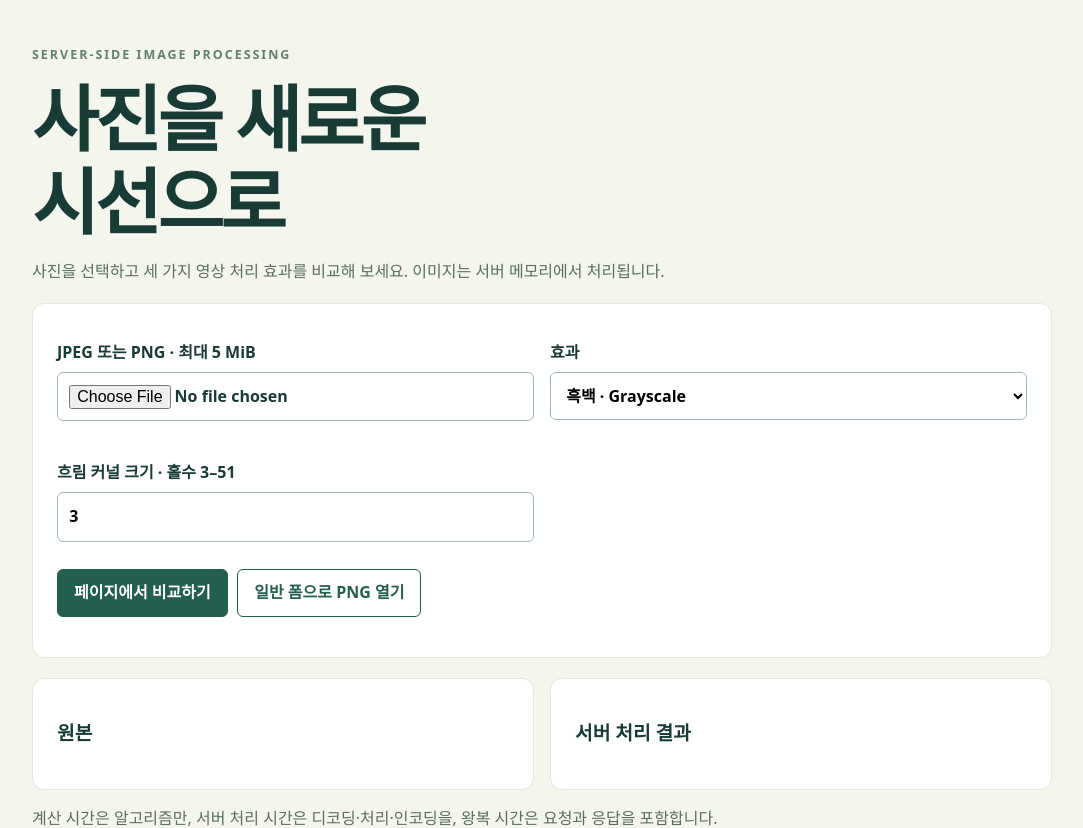
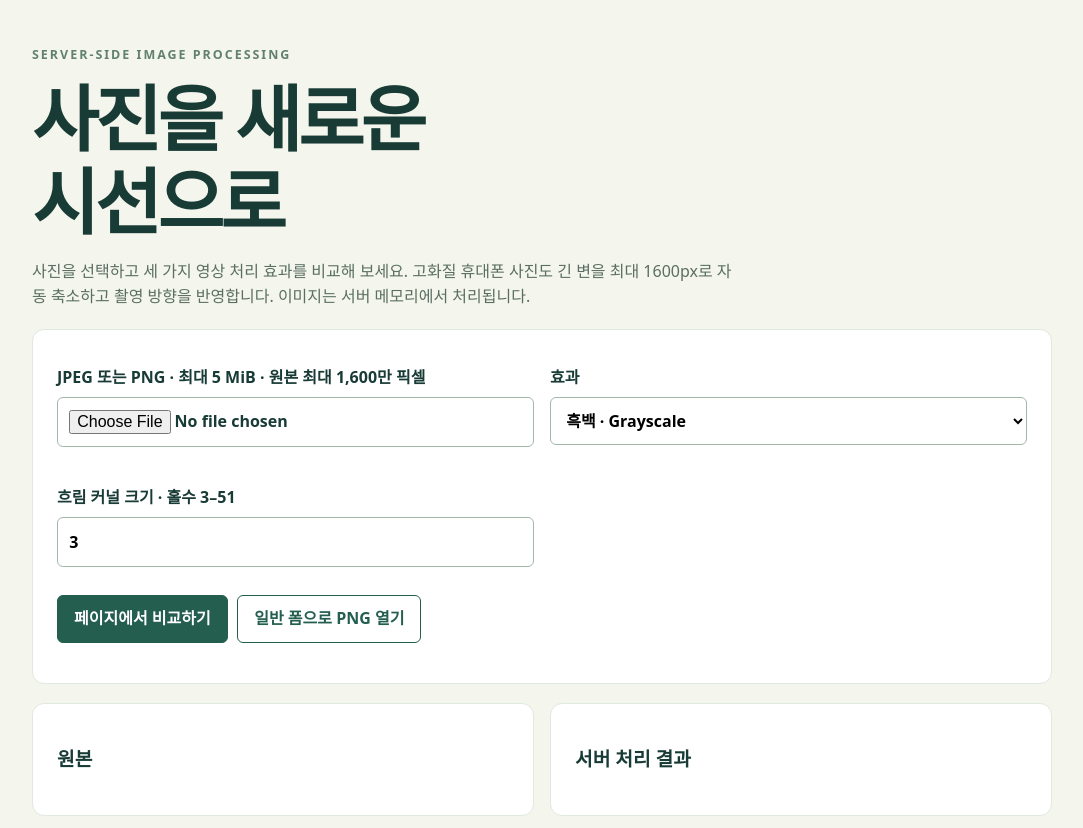
Before and after one commit to qqll211206-ai/web-programming-week4-7, a Flask app: page / in a window 1280 px wide. Shown: the part 62-890 px from the top of the page, without its empty margins (98-1181 px from the left). Run offline with Flask 3, Linux system fonts and the light colour scheme.

Commit message:
Update index.html

```diff
--- a/week6/templates/index.html
+++ b/week6/templates/index.html
@@ -1,4 +1,4 @@
 <!doctype html><html lang="ko"><head><meta charset="utf-8"><meta name="viewport" content="width=device-width,initial-scale=1"><title>캠퍼스 이미지 실험실</title><link rel="icon" href="data:,"><link rel="stylesheet" href="{{ url_for('static', filename='style.css') }}"></head>
-<body><header><span>CAMPUS LAB · 06</span></header><main><p class="eyebrow">SERVER-SIDE IMAGE PROCESSING</p><h1>사진을 새로운<br>시선으로</h1><p class="lead">사진을 선택하고 세 가지 영상 처리 효과를 비교해 보세요. 이미지는 서버 메모리에서 처리됩니다.</p>
-<section class="card"><form id="image-form" action="/api/process" method="post" enctype="multipart/form-data"><div class="fields"><label>JPEG 또는 PNG · 최대 5 MiB<input required type="file" name="image" accept="image/jpeg,image/png"></label><label>효과<select name="operation"><option value="grayscale">흑백 · Grayscale</option><option value="blur">흐리게 · Gaussian Blur</option><option value="canny">윤곽선 · Canny</option></select></label><label>흐림 커널 크기 · 홀수 3–51<input type="number" name="kernel" min="3" max="51" step="2" value="3" required></label></div><div class="actions"><button id="fetch-button" type="button">페이지에서 비교하기</button><button type="submit" class="secondary">일반 폼으로 PNG 열기</button></div></form><p id="status" role="status" aria-live="polite"></p><p id="times" class="metrics"></p></section>
+<body><header><span>CAMPUS LAB · 06</span></header><main><p class="eyebrow">SERVER-SIDE IMAGE PROCESSING</p><h1>사진을 새로운<br>시선으로</h1><p class="lead">사진을 선택하고 세 가지 영상 처리 효과를 비교해 보세요. 고화질 휴대폰 사진도 긴 변을 최대 1600px로 자동 축소하고 촬영 방향을 반영합니다. 이미지는 서버 메모리에서 처리됩니다.</p>
+<section class="card"><form id="image-form" action="/api/process" method="post" enctype="multipart/form-data"><div class="fields"><label>JPEG 또는 PNG · 최대 5 MiB · 원본 최대 1,600만 픽셀<input required type="file" name="image" accept="image/jpeg,image/png"></label><label>효과<select name="operation"><option value="grayscale">흑백 · Grayscale</option><option value="blur">흐리게 · Gaussian Blur</option><option value="canny">윤곽선 · Canny</option></select></label><label>흐림 커널 크기 · 홀수 3–51<input type="number" name="kernel" min="3" max="51" step="2" value="3" required></label></div><div class="actions"><button id="fetch-button" type="button">페이지에서 비교하기</button><button type="submit" class="secondary">일반 폼으로 PNG 열기</button></div></form><p id="status" role="status" aria-live="polite">{% if error %}{{ error }}{% endif %}</p><p id="times" class="metrics"></p></section>
 <div class="image-grid"><section class="card"><h2>원본</h2><img id="original" alt="선택한 원본 이미지" hidden></section><section class="card"><h2>서버 처리 결과</h2><img id="result" alt="처리된 이미지" hidden></section></div><p class="hint">계산 시간은 알고리즘만, 서버 처리 시간은 디코딩·처리·인코딩을, 왕복 시간은 요청과 응답을 포함합니다.</p></main><script src="{{ url_for('static', filename='image.js') }}"></script></body></html>
```
